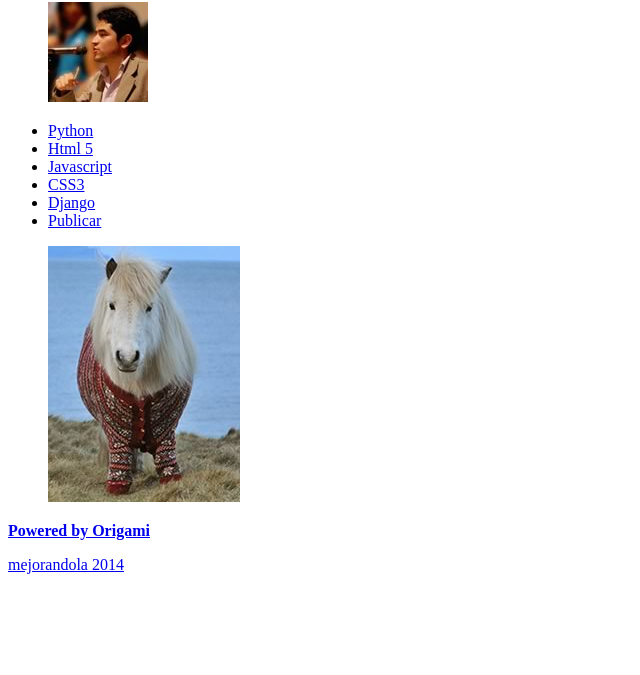
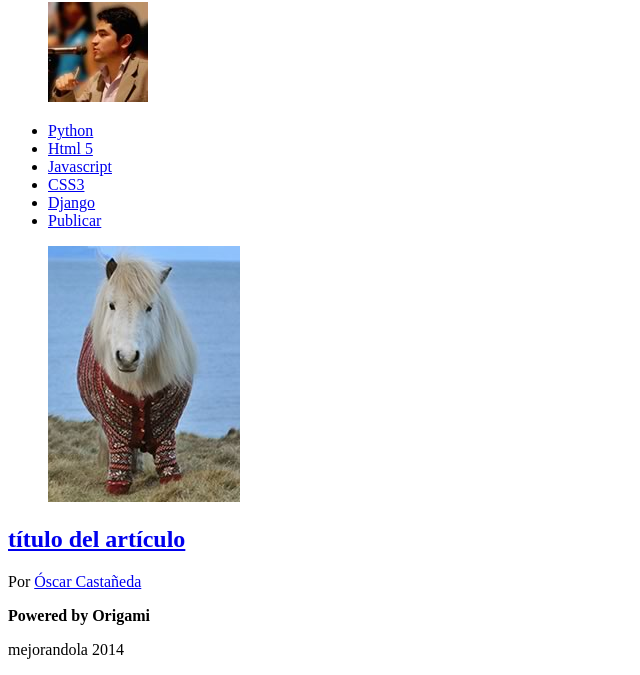
Before and after one commit to odzero/pulse2014, a plain HTML site: page index.html in a window 1280 px wide. Shown: the part 258-933 px from the top of the page, without its empty margins (0-640 px from the left). Before the commit the page ends 848 px from the top, so only its background shows below. Drawn offline with Linux system fonts and the light colour scheme.

Commit message:
progresando

```diff
--- a/index.html
+++ b/index.html
@@ -30,6 +30,12 @@
 			<figure class="imagen_item">
 				<img src="imagen.jpg"/>
 			</figure>
+			<h2 class="titulo_item">
+				<a href="#">título del artículo</a>
+			</h2>
+			<p class="autor_item">
+				Por <a href="#">Óscar Castañeda</a>
+			<p>
 		</article>
 	</section>
 	<footer>
```
